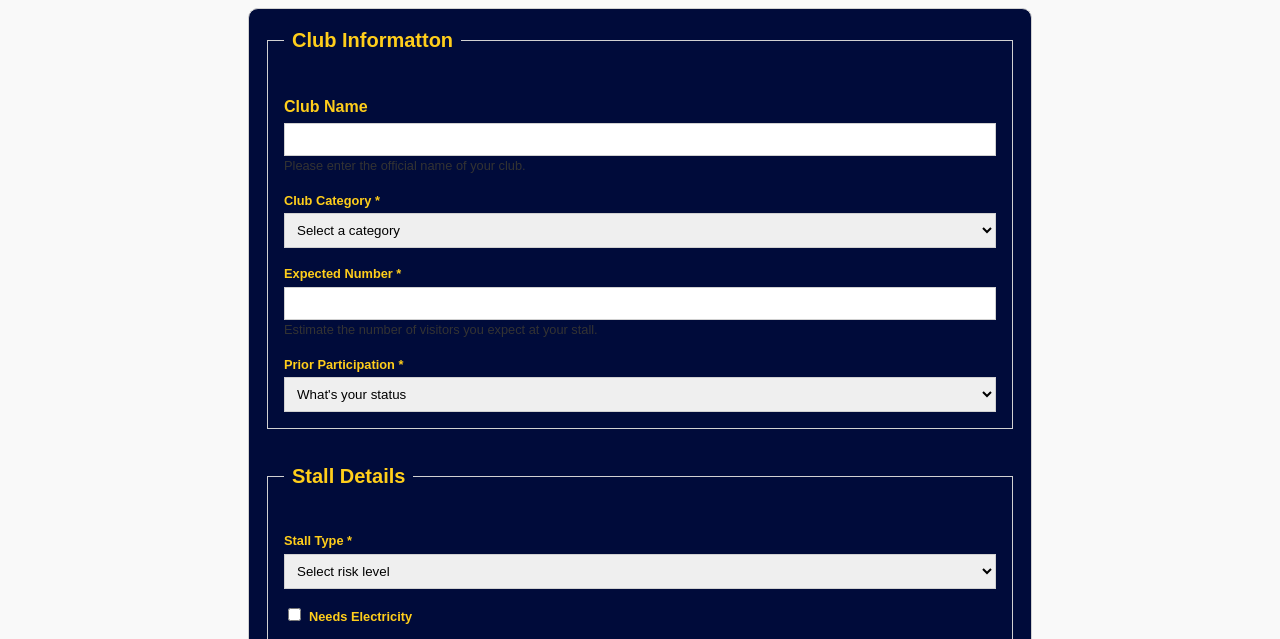
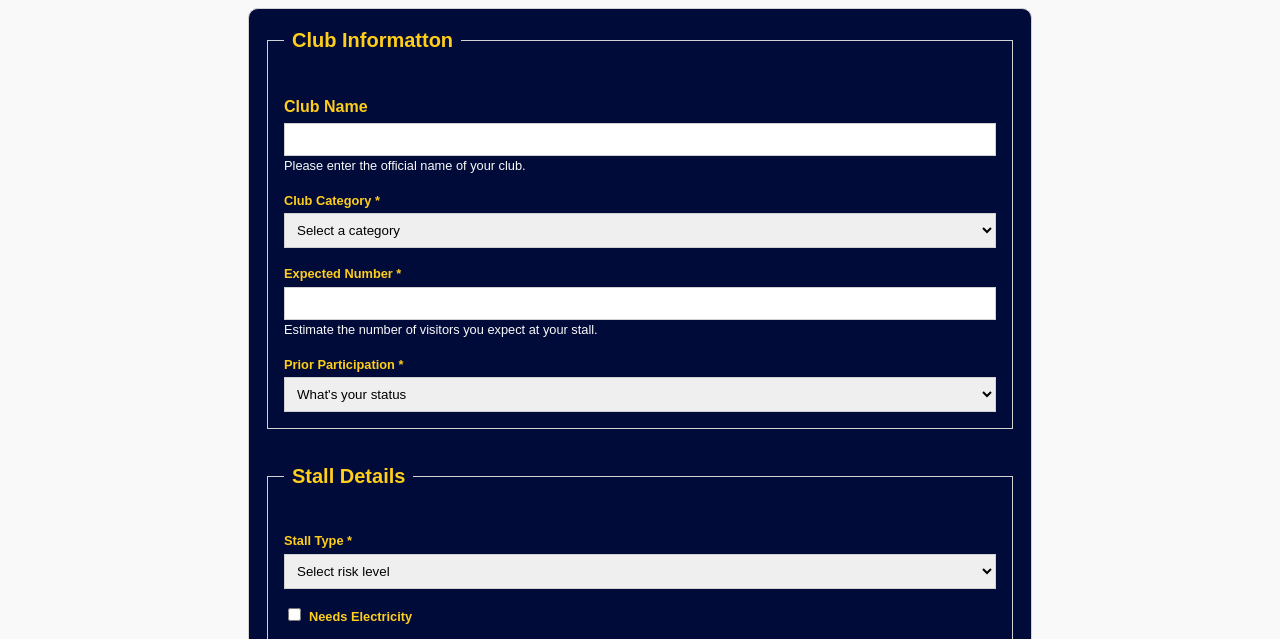
Before and after one commit to joshuaathian/form-assignment, a plain HTML site: page index.html in a window 1280 px wide. Shown: the part 149-788 px from the top of the page. Drawn offline with Linux system fonts and the light colour scheme.

Commit message:
Refactor CSS variables and styles

```diff
--- a/style.css
+++ b/style.css
@@ -163,5 +163,5 @@ input[disabled] {
 
 small {
   font-size: 0.8rem;
-  color: #333333;
+  color: var(--bg);
 }
```
